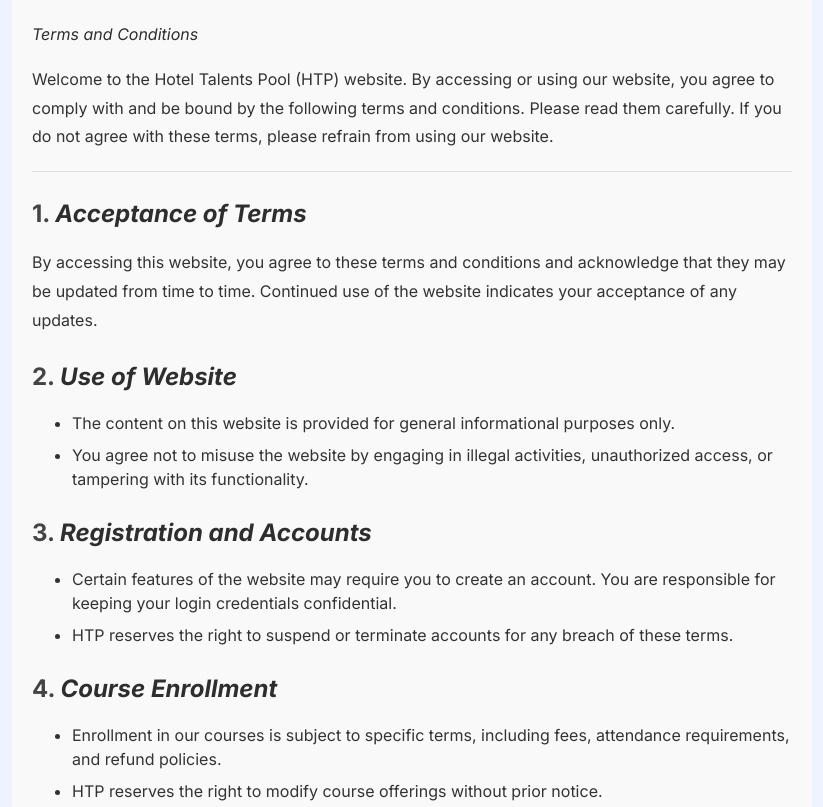
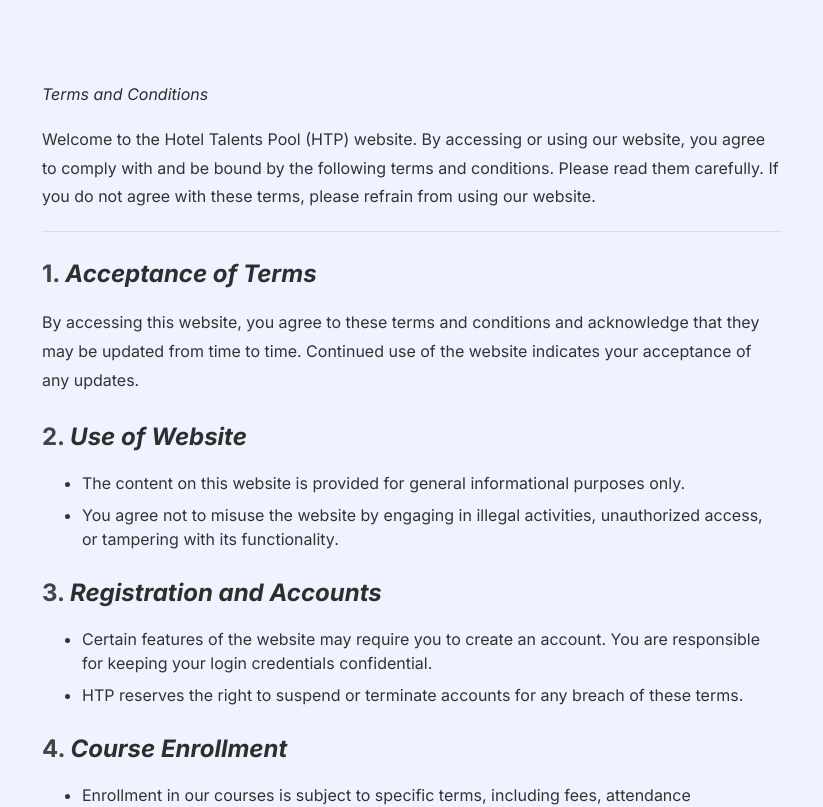
Before and after one commit to mbonikev/hotel_talents_pool, a React (Vite) app: page /#/privacyPolicy in a window 1280 px wide. Shown: the top 807 px of the page, without its empty margins (228-1051 px from the left). Built offline with nearby package versions, Linux system fonts and the light colour scheme; what ldrs would draw is missing.

Commit message:
updated src/App.css

```diff
--- a/src/App.css
+++ b/src/App.css
@@ -99,12 +99,11 @@
 }
 
 .markdown-container {
-  padding: 20px;
-  max-width: 800px;
+  padding: 80px;
+  max-width: 900px;
   margin: 0 auto;
   font-family: 'Arial', sans-serif;
   color: #333;
-  background-color: #f9f9f9;
 }
 
 /* Style for main headings */
```
